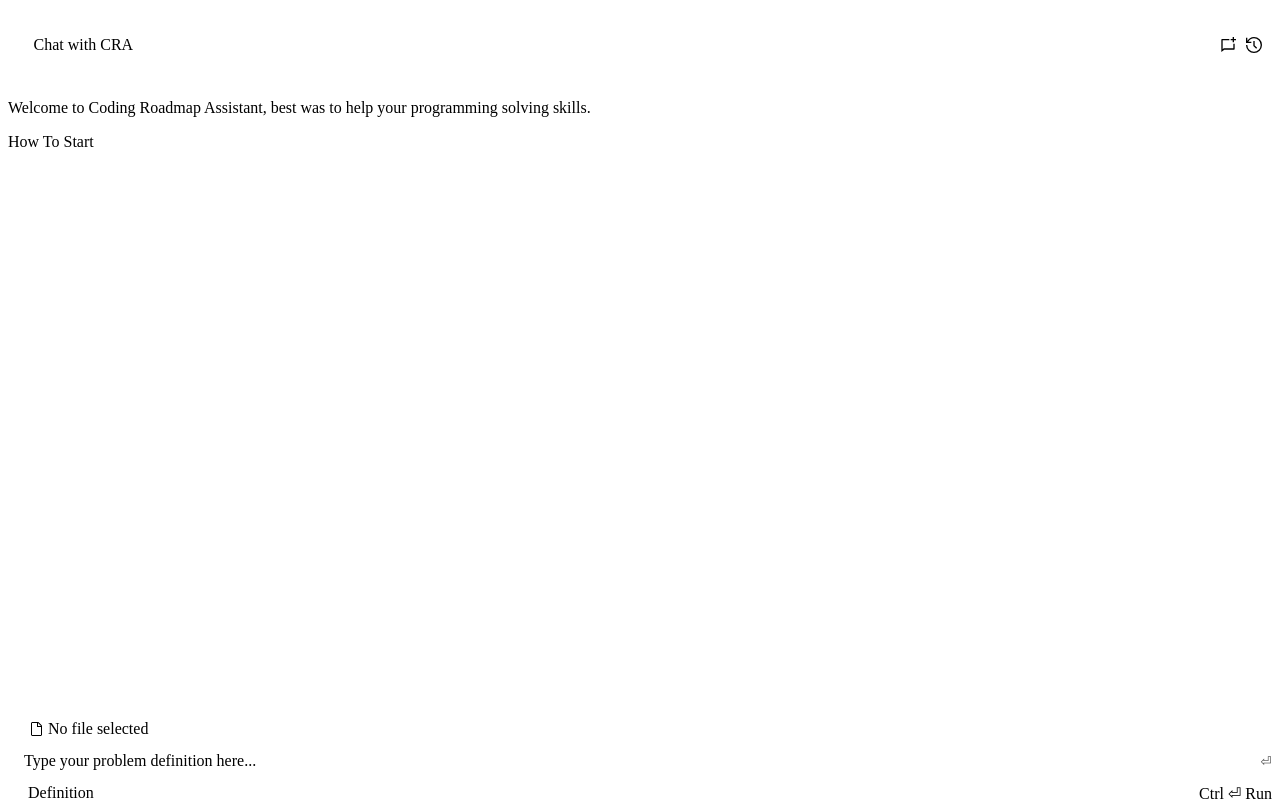
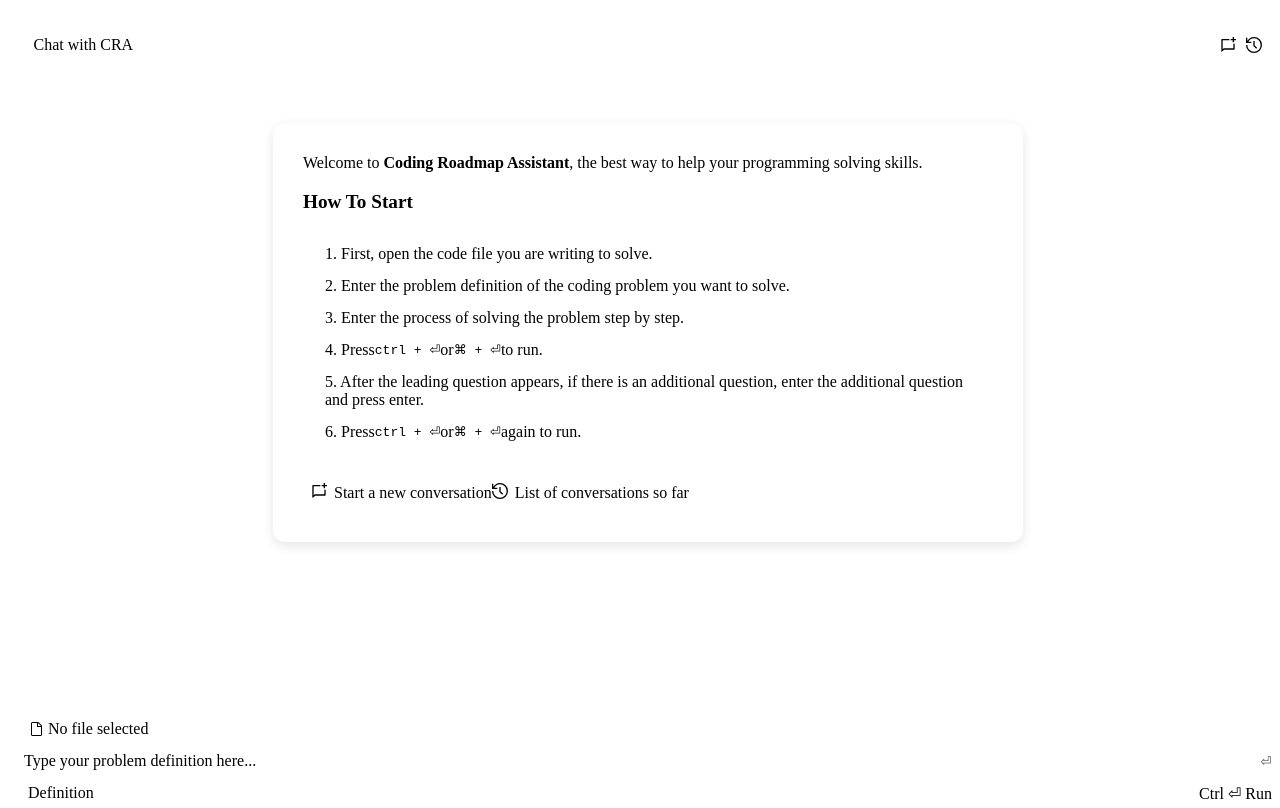
Before and after one commit to Computer-Research-Association/CodingRoadmapAssistant, a React (Vite) app in the folder webview-ui/: page / in a window 1280 px wide. Built offline with nearby package versions, Linux system fonts and the light colour scheme.

Commit message:
change design

```diff
--- a/webview-ui/src/components/ChatContent.tsx
+++ b/webview-ui/src/components/ChatContent.tsx
@@ -4,6 +4,9 @@ import { VscTrash } from "react-icons/vsc";
 import React, { useEffect, useRef, useState } from "react";
 import { Message } from "../types/messageStoreTypes";
 import { AiOutlineLoading3Quarters } from "react-icons/ai";
+import { RiChatNewLine } from "react-icons/ri";
+import { GrHistory } from "react-icons/gr";
+
 // import { combineMessages, openai } from "../utilities/openai";
 
 function ChatContent() {
@@ -55,8 +58,38 @@ function ChatContent() {
         </div>
       ) : (
         <div className="description">
-          <p>Welcome to Coding Roadmap Assistant, best was to help your programming solving skills.</p>
-          <p>How To Start</p>
+          <p className="intro">
+            Welcome to <strong>Coding Roadmap Assistant</strong>, the best way to help your programming solving skills.
+          </p>
+          <p className="how-to-start-title">
+            <strong>How To Start</strong>
+          </p>
+          <ol className="steps">
+            <li>1. First, open the code file you are writing to solve.</li>
+            <li>2. Enter the problem definition of the coding problem you want to solve.</li>
+            <li>3. Enter the process of solving the problem step by step.</li>
+            <li>
+              4. Press <kbd>ctrl + ⏎</kbd> or <kbd>⌘ + ⏎</kbd> to run.
+            </li>
+            <li>
+              5. After the leading question appears, if there is an additional question, enter the additional question
+              and press enter.
+            </li>
+            <li>
+              6. Press <kbd>ctrl + ⏎</kbd> or <kbd>⌘ + ⏎</kbd> again to run.
+            </li>
+          </ol>
+          <p className="additional-info">
+            <strong className="spacing">
+              <RiChatNewLine />
+            </strong>{" "}
+            <span className="spacing">Start a new conversation</span>
+            <br />
+            <strong className="spacing">
+              <GrHistory />
+            </strong>{" "}
+            <span className="spacing">List of conversations so far</span>
+          </p>
         </div>
       )}
       {loading ? (
--- a/webview-ui/src/styles/ChatContent.css
+++ b/webview-ui/src/styles/ChatContent.css
@@ -208,3 +208,68 @@
   margin-bottom: 12px;
   line-height: 1.4;
 }
+
+/* Description Container */
+.description {
+  color: var(--vscode-editor-foreground);
+  background: rgba(var(--vscode-editor-background), 0.9);
+  padding: 15px 30px;
+  border-radius: 12px;
+  margin: 40px auto;
+  max-width: 750px;
+  box-shadow: 0 4px 12px rgba(0, 0, 0, 0.1);
+  width: 90%;
+  word-wrap: break-word;
+}
+
+.description .how-to-start-title {
+  font-size: 1.2rem;
+  text-align: left;
+  color: var(--vscode-button-foreground);
+  margin-bottom: 6px;
+}
+
+.description .steps {
+  background: var(--vscode-list-inactiveSelectionBackground);
+  color: var(--vscode-button-foreground);
+  padding: 12px;
+  border-radius: 6px;
+  margin-bottom: 12px;
+  list-style-type: none;
+  word-wrap: break-word;
+}
+
+.description .steps li {
+  margin-bottom: 6px;
+  padding: 4px 0;
+  display: flex;
+  align-items: center;
+}
+
+.description .steps li::before {
+  content: attr(data-step);
+  font-weight: bold;
+  margin-right: 10px;
+  color: var(--vscode-button-foreground);
+}
+
+.description .additional-info {
+  margin-top: 12px;
+  text-align: left;
+  padding: 8px;
+  background-color: var(--vscode-editor-background);
+  border-radius: 8px;
+  border: 1px solid var(--vscode-input-border);
+  color: var(--vscode-editor-foreground);
+  display: flex;
+  align-items: center;
+}
+
+.description .additional-info span {
+  margin-left: 7px;
+}
+
+.description .additional-info i {
+  margin-right: 16px;
+  vertical-align: middle;
+}
```
Also changed, not shown: 2 other files (tests, documents, lock files or other folders).
